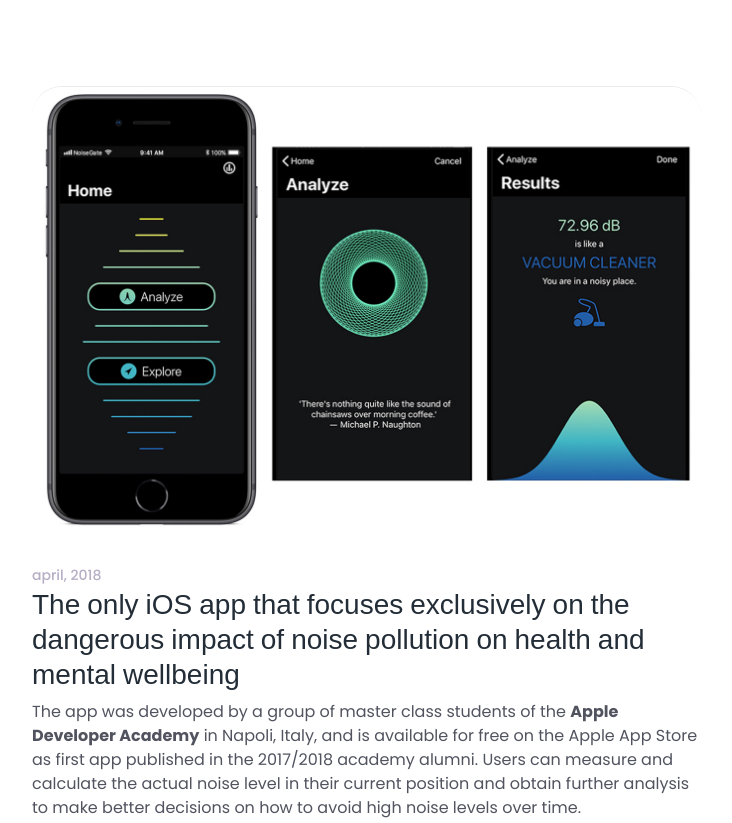
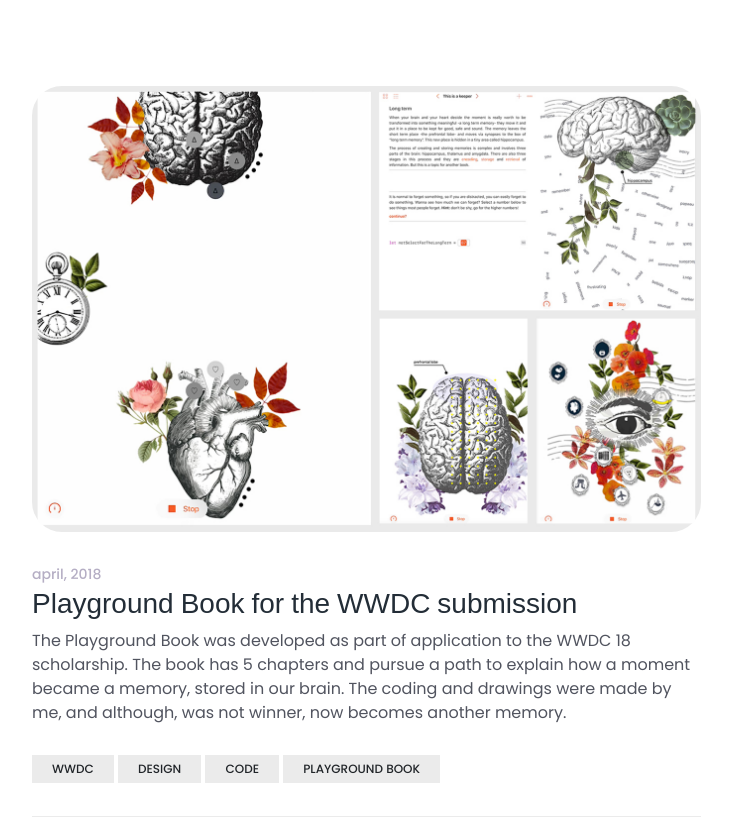
Before and after one commit to gkatics/giKatics, a plain HTML site: page app.html in a window 1280 px wide. Shown: the part 351-1174 px from the top of the page, without its empty margins (243-975 px from the left). Drawn offline with nearby package versions, Linux system fonts and the light colour scheme; a web font is replaced by a local one.

Commit message:
playground update

```diff
--- a/app.html
+++ b/app.html
@@ -109,7 +109,34 @@
                 <div class="col-12 col-lg-8">
                     <div class="row no-gutters">
 
-                        <!-- Single Post -->
+            <!-- Single Post -->
+            <div class="col-10 col-sm-11">
+                <div class="single-post">
+                    <div class="post-thumb">
+                        <img src="img/blog-img/11.jpg" alt="">
+                            </div>
+                    <div class="post-content">
+                        <div class="post-meta d-flex">
+                            <div class="post-author-date-area d-flex">
+                                <div class="post-date">
+                                    <a href="#">april, 2018</a>
+                                </div>
+                            </div>
+                        </div>
+                        <h3>Playground Book for the WWDC submission</h3>
+                        <p>The Playground Book was developed as part of application to the WWDC 18 scholarship. The book has 5 chapters and pursue a path to explain how a moment became a memory,  stored in our brain. The coding and drawings were made by me, and although, was not winner, now becomes another memory. </p>
+                    </div>
+                </div>
+                <!-- tags -->
+                <div class="tags-area">
+                    <a>WWDC</a>
+                    <a>Design</a>
+                    <a>Code</a>
+                    <a>Playground Book</a>
+                </div> <br>
+            </div> <br> <br>
+
+                <!-- Single Post -->
                         <div class="col-10 col-sm-11">
                             <div class="single-post">
                                 <div class="post-thumb">
@@ -123,9 +150,7 @@
                                             </div>
                                         </div>
                                     </div>
-                                    <a href="#">
-                                        <h3>The only iOS app that focuses exclusively on the dangerous impact of noise pollution on health and mental wellbeing</h3>
-                                    </a>
+                                    <h3>The only iOS app that focuses exclusively on the dangerous impact of noise pollution on health and mental wellbeing</h3>
                                     <p>The app was developed by a group of master class students of the <b>Apple
                                     Developer Academy</b> in Napoli, Italy, and is available for free on the Apple App Store as first app published in the 2017/2018 academy alumni. Users can measure and calculate the actual noise level in their current position and
                                     obtain further analysis to make better decisions on how to avoid high noise levels
--- a/style.css
+++ b/style.css
@@ -534,10 +534,6 @@ li {
     cursor: url(img/core-img/next.png), auto !important;
 }
 
-/* --------------------
-:: 5.0 Top Feature Area CSS
--------------------- */
-
 .categories_area {
     padding: 80px 0 50px 0;
 }
@@ -585,7 +581,7 @@ li {
 .post-thumb img {
     border-radius: 30px;
     margin-bottom: 30px;
-    border-top: 1px solid #ebebeb;
+/*    border-top: 1px solid #ebebeb;*/
 }
 
 .post-meta {
```
Also changed, not shown: index.html (+15 -5 lines), img/bg-img/slide-6.jpg (added), img/blog-img/11.jpg (added).
